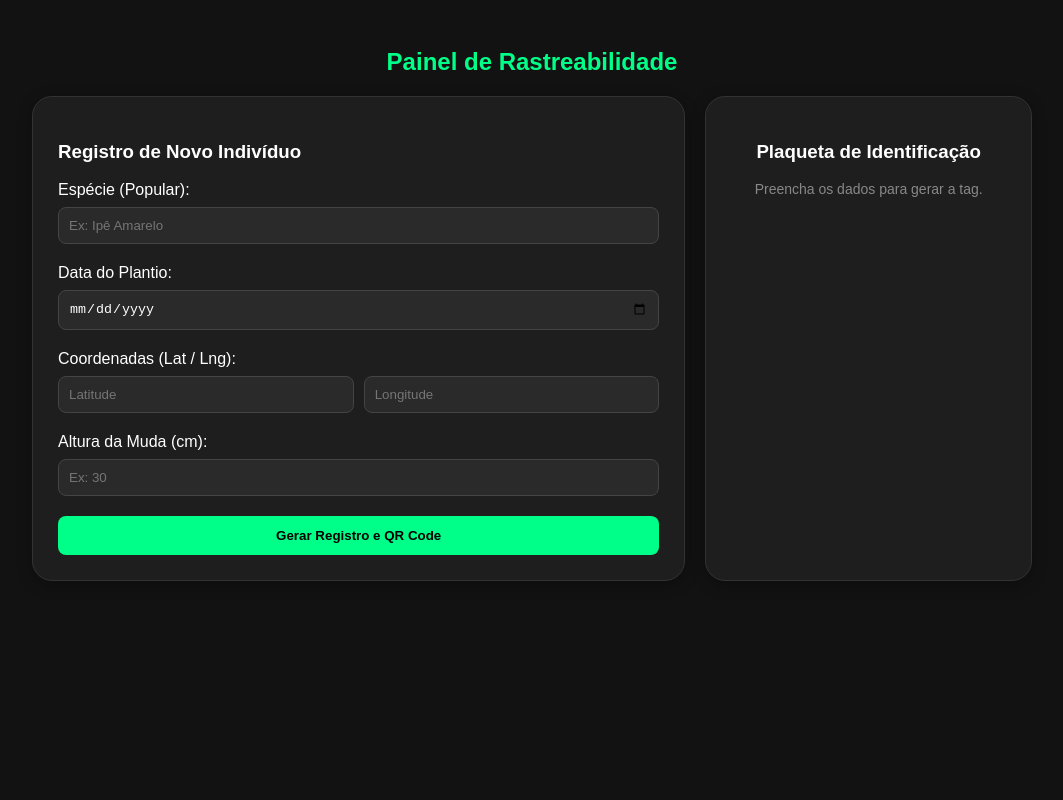
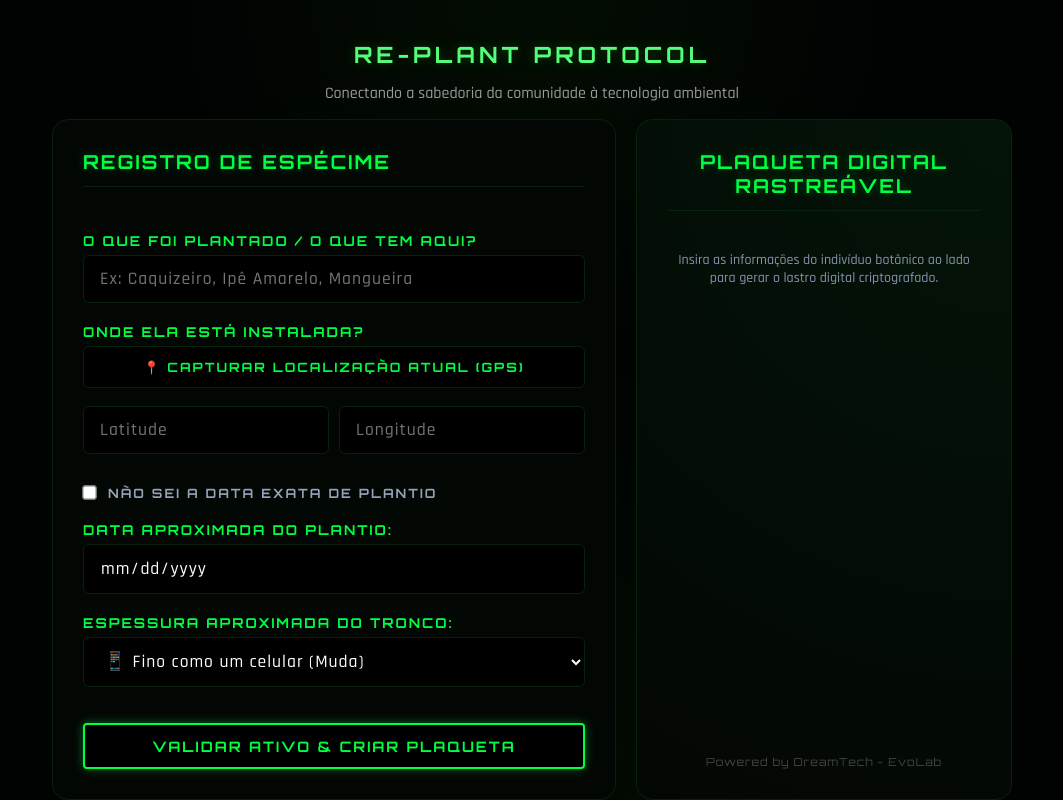
Before and after one commit to Codrigo404/RE-PLANT, a plain HTML site: page dashboard-produtor.html in a window 1280 px wide. Shown: the whole page, without its empty margins (108-1171 px from the left). Drawn offline with Linux system fonts and the light colour scheme.

Commit message:
cadastro arvores

```diff
--- /dev/null
+++ b/css/dashboard-produtor.css
@@ -0,0 +1,350 @@
+/* =========================================================
+   RE-PLANT PROTOCOL — CYBER ECO INTERFACE (MASTER COMPLETO)
+========================================================= */
+
+:root {
+    --neon-green: #39ff14;     /* Verde neon puro original do seu site */
+    --cyber-green: #53ff7a;
+    --dark-bg: #020402;
+    --glass-bg: rgba(255, 255, 255, 0.03);
+    --glass-border: rgba(255, 255, 255, 0.08);
+
+    --soft-shadow: 0 0 40px rgba(57, 255, 20, 0.06);
+    --green-glow:
+        0 0 15px rgba(57, 255, 20, 0.35),
+        0 0 30px rgba(57, 255, 20, 0.12);
+}
+
+/* =========================================================
+   RESET & GLOBAL BOX MODEL CONTROL
+========================================================= */
+* {
+    margin: 0;
+    padding: 0;
+    box-sizing: border-box !important; /* Garante que padding nenhum vaze as caixas */
+}
+
+html, body {
+    width: 100%;
+    min-height: 100vh;
+    background:
+        radial-gradient(circle at top, rgba(57, 255, 20, 0.04), transparent 35%),
+        radial-gradient(circle at bottom, rgba(57, 255, 20, 0.03), transparent 45%),
+        #010302;
+    color: white;
+    font-family: 'Rajdhani', sans-serif;
+    overflow-x: hidden;
+}
+
+/* NOISE OVERLAY */
+body::before {
+    content: "";
+    position: fixed;
+    inset: 0;
+    background-image: radial-gradient(rgba(255, 255, 255, 0.03) 1px, transparent 1px);
+    background-size: 4px 4px;
+    opacity: 0.05;
+    pointer-events: none;
+    z-index: 1;
+}
+
+.main-container {
+    position: relative;
+    z-index: 2;
+    width: 100%;
+    min-height: 100vh;
+}
+
+/* =========================================================
+   TYPOGRAPHY & TOP HEADERS (CORRIGIDO)
+========================================================= */
+.hud-title {
+    font-family: 'Orbitron', sans-serif !important;
+    font-size: 1.4rem;
+    letter-spacing: 4px;
+    color: var(--cyber-green);
+    margin-bottom: 12px;
+    text-transform: uppercase;
+    text-shadow: 0 0 12px rgba(57, 255, 20, 0.25);
+}
+
+.protocol-description {
+    font-family: 'Rajdhani', sans-serif !important;
+    max-width: 850px;
+    color: #9a9a9a;
+    line-height: 1.8;
+    font-size: 1rem;
+    margin-bottom: 45px;
+}
+
+/* =========================================================
+   BENTO CONTAINER & GRID FORM
+========================================================= */
+.bento-container {
+    display: grid;
+    grid-template-columns: 1fr;
+    gap: 20px;
+    max-width: 1000px;
+    margin: 0 auto;
+    padding: 0 20px;
+}
+
+@media (min-width: 768px) {
+    .bento-container {
+        grid-template-columns: 1.8fr 1.2fr;
+    }
+}
+
+/* Estilo do Card Bento (Match Perfeito com sua Home) */
+.bento-box {
+    background-color: #030704 !important; /* Fundo escuro profundo Solarpunk */
+    border: 1px solid #08210d !important; /* Borda fina invisível verde escura */
+    border-radius: 16px !important;
+    padding: 30px;
+    box-shadow: 0 0 40px rgba(57, 255, 20, 0.02);
+    display: flex;
+    flex-direction: column;
+    justify-content: space-between;
+}
+
+.bento-box h3 {
+    font-family: 'Orbitron', sans-serif !important;
+    color: #00ff41 !important;
+    font-size: 1.2rem !important;
+    font-weight: 700;
+    text-transform: uppercase;
+    letter-spacing: 2px;
+    text-shadow: 0 0 10px rgba(0, 255, 65, 0.25);
+    border-bottom: 1px solid #08210d !important;
+    padding-bottom: 12px;
+    margin-bottom: 25px;
+}
+
+.bento-box label {
+    font-family: 'Orbitron', sans-serif !important;
+    font-size: 0.85rem !important;
+    font-weight: 700;
+    letter-spacing: 2px;
+    text-transform: uppercase;
+    color: #00ff41 !important;
+    margin-top: 20px !important;
+    margin-bottom: 6px;
+    display: block;
+}
+
+/* INPUTS E SELECTS — SINTONIA TOTAL TERMINAL */
+.bento-box input[type="text"],
+.bento-box input[type="date"],
+.bento-box input[type="number"],
+.bento-box select {
+    width: 100% !important;
+    max-width: 100% !important;
+    padding: 12px 16px !important;
+    margin: 6px 0 16px 0 !important;
+    background-color: #000000 !important; /* Preto puro */
+    border: 1px solid #08210d !important;
+    border-radius: 6px !important; /* Estilo chip linear */
+    color: #ffffff !important;
+    font-family: 'Rajdhani', sans-serif !important;
+    font-size: 1.1rem !important;
+    letter-spacing: 1px;
+    display: block;
+    transition: all 0.25s ease-in-out;
+}
+
+/* Glow Ativo no Input ao Digitar */
+.bento-box input:focus,
+.bento-box select:focus {
+    outline: none !important;
+    border-color: #00ff41 !important;
+    box-shadow: 0 0 15px rgba(0, 255, 65, 0.3) !important;
+}
+
+/* FLEX BOX RE-ESTRUTURADO PARA AS COORDENADAS */
+.bento-box div[style*="display: flex"] {
+    display: flex;
+    flex-direction: row;
+    gap: 10px;
+    width: 100%;
+}
+
+/* INTERFACE DO CHECKBOX ACCENT */
+.toggle-container {
+    display: flex;
+    align-items: center;
+    gap: 12px;
+    background: transparent !important;
+    border: none !important;
+    padding: 0 !important;
+    margin: 15px 0;
+}
+
+.toggle-container label {
+    margin: 0 !important;
+    font-size: 0.8rem !important;
+    color: #94a3b8 !important;
+}
+
+.toggle-container input[type="checkbox"] {
+    accent-color: #00ff41 !important;
+    transform: scale(1.1);
+    cursor: pointer;
+}
+
+/* BOTÃO CAPTURAR GPS (HUD STYLE) */
+.btn-gps {
+    background-color: #000000 !important;
+    color: #00ff41 !important;
+    border: 1px solid #08210d !important;
+    border-radius: 6px !important;
+    font-family: 'Orbitron', sans-serif !important;
+    font-size: 0.8rem !important;
+    font-weight: 700;
+    letter-spacing: 2px;
+    text-transform: uppercase;
+    padding: 12px 16px !important;
+    margin-bottom: 12px !important;
+    cursor: pointer;
+    width: 100%;
+    transition: all 0.3s ease-in-out;
+}
+
+.btn-gps:hover {
+    border-color: #00ff41 !important;
+    box-shadow: 0 0 15px rgba(0, 255, 65, 0.3) !important;
+    background-color: rgba(0, 255, 65, 0.02) !important;
+}
+
+/* BOTÃO SUBMIT (MATCH DO SEU HOVER MODELO 2 DA HOME) */
+.bento-box button[type="submit"] {
+    width: 100%;
+    padding: 12px 20px;
+    background-color: #000000 !important;
+    color: #00ff41 !important;
+    font-family: 'Orbitron', sans-serif !important;
+    font-size: 0.9rem !important;
+    font-weight: 700;
+    text-transform: uppercase;
+    letter-spacing: 2px;
+    border: 2px solid #00ff41 !important; /* Contorno neon igual ao LOGIN */
+    border-radius: 4px !important; /* Cantos retos estilo chip */
+    box-shadow: 0 0 10px rgba(0, 255, 65, 0.4) !important;
+    cursor: pointer;
+    transition: all 0.3s ease-in-out;
+    margin-top: 20px;
+}
+
+.bento-box button[type="submit"]:hover {
+    background-color: #00ff41 !important; /* Preenche de verde no hover */
+    color: #000000 !important;           /* Texto fica preto */
+    box-shadow: 0 0 25px rgba(0, 255, 65, 0.8), 0 0 45px rgba(0, 255, 65, 0.6) !important;
+}
+
+/* =========================================================
+   PLAQUETA BIO-DIGITAL (PAINEL DA DIREITA)
+========================================================= */
+#qr-box {
+    text-align: center;
+    background: radial-gradient(circle at top right, #041408, #030704);
+}
+
+#qrcode-img {
+    margin: 20px auto;
+    background: white;
+    padding: 16px;
+    border-radius: 12px;
+    display: inline-block;
+    box-shadow: 0 8px 24px rgba(0,0,0,0.5);
+}
+
+.tag-info {
+    background: #000000 !important;
+    border: 1px solid #08210d !important;
+    border-radius: 8px !important;
+    padding: 22px !important;
+}
+
+.tag-info p {
+    font-family: 'Rajdhani', sans-serif !important;
+    font-size: 1rem !important;
+    color: #94a3b8 !important;
+    margin: 10px 0 !important;
+    text-align: left;
+}
+
+.tag-info p span {
+    color: #ffffff !important;
+    font-weight: 600;
+}
+
+.tag-info p strong {
+    font-family: 'Orbitron', sans-serif !important;
+    font-size: 0.8rem !important;
+    color: #00ff41 !important;
+    letter-spacing: 1px;
+    display: inline-block;
+    width: 110px;
+}
+
+#btn-imprimir {
+    margin-top: 15px;
+    background-color: #000000 !important;
+    color: #ffffff !important;
+    border: 1px solid rgba(255, 255, 255, 0.2) !important;
+    border-radius: 4px !important;
+    font-family: 'Orbitron', sans-serif !important;
+    font-size: 0.85rem !important;
+    font-weight: 700;
+    letter-spacing: 1px;
+    text-transform: uppercase;
+    padding: 12px 20px !important;
+    cursor: pointer;
+    transition: all 0.2s ease-in-out;
+    width: 100%;
+}
+
+#btn-imprimir:hover {
+    border-color: #ffffff !important;
+    background-color: rgba(255, 255, 255, 0.05) !important;
+    box-shadow: 0 0 15px rgba(255, 255, 255, 0.1) !important;
+}
+
+/* =========================================================
+   📱 MEDIA QUERIES EXTENSIVAS (MOBILE CRASH FIXES)
+========================================================= */
+@media (max-width: 600px) {
+    /* Força os inputs de geolocalização a empilharem verticalmente no celular */
+    .bento-box div[style*="display: flex"] {
+        flex-direction: column !important;
+        gap: 0px !important;
+    }
+
+    /* Reduz padding excessivo para sobrar área útil interna */
+    .bento-box {
+        padding: 20px 16px !important;
+    }
+
+    /* Evita que o texto grande do botão GPS exploda o layout */
+    .btn-gps {
+        font-size: 0.75rem !important;
+        padding: 12px 8px !important;
+        white-space: normal !important;
+    }
+
+    /* Ajuste responsivo para fontes de cabeçalho global */
+    .hud-title {
+        font-size: 1.6rem !important;
+        text-align: center;
+        padding: 0 10px;
+    }
+
+    .protocol-description {
+        font-size: 0.95rem !important;
+        text-align: center;
+        padding: 0 15px;
+        margin-bottom: 30px;
+    }
+}
+
+/* Mantém as animações do núcleo do site intactas */
+.hidden { display: none !important; }
--- a/dashboard-produtor.html
+++ b/dashboard-produtor.html
@@ -3,113 +3,116 @@
 <head>
     <meta charset="UTF-8">
     <meta name="viewport" content="width=device-width, initial-scale=1.0">
-    <title>Painel Bento - Cadastro de Árvore</title>
+    <title>Re-plant Protocol - Cadastro Bento</title>
+
+    <!-- CONEXÃO DE FONTES CYBER-ECO (Essencial para Orbitron e Rajdhani funcionarem) -->
+    <link rel="preconnect" href="https://fonts.googleapis.com">
+    <link rel="preconnect" href="https://fonts.gstatic.com" crossorigin>
+    <link href="https://fonts.googleapis.com/css2?family=Orbitron:wght@400;700;900&family=Rajdhani:wght@500;600;700&display=swap" rel="stylesheet">
+
+    <!-- Link para o CSS Externo -->
+    <link rel="stylesheet" href="./css/dashboard-produtor.css">
+
+    <!-- Biblioteca do QR Code (CDN) -->
     <script src="https://cdnjs.cloudflare.com/ajax/libs/qrcodejs/1.0.0/qrcode.min.js"></script>
-    <style>
-        /* Estilo Base do Bento UI */
-        body { background-color: #121212; color: #fff; font-family: sans-serif; padding: 20px; }
-
-        .bento-container {
-            display: grid;
-            grid-template-columns: 2fr 1fr; /* Duas colunas, a primeira maior */
-            gap: 20px;
-            max-width: 1000px;
-            margin: 0 auto;
-        }
-
-        .bento-box {
-            background-color: #1e1e1e;
-            border-radius: 20px;
-            padding: 25px;
-            box-shadow: 0 4px 15px rgba(0,0,0,0.3);
-            border: 1px solid #333;
-        }
-
-        /* Estilos do Formulário */
-        input, select {
-            width: 100%; padding: 10px; margin: 8px 0 20px;
-            background: #2a2a2a; border: 1px solid #444; color: #fff;
-            border-radius: 8px; box-sizing: border-box;
-        }
-
-        button {
-            background-color: #00ff88; color: #000; font-weight: bold;
-            border: none; padding: 12px 20px; border-radius: 8px;
-            cursor: pointer; width: 100%; transition: 0.3s;
-        }
-        button:hover { background-color: #00cc6a; }
-
-        /* Estilo do Card do QR Code */
-        #qr-box { text-align: center; }
-        #qrcode-img { margin: 20px auto; background: white; padding: 10px; border-radius: 10px; display: inline-block; }
-        .hidden { display: none; }
-    </style>
 </head>
 <body>
 
-    <h2 style="text-align: center; color: #00ff88;">Painel de Rastreabilidade</h2>
+    <div class="main-container">
 
+        <!-- HEADER ALINHADO COM O CSS MESTRE (.hud-title e .protocol-description) -->
+        <header style="text-align: center; padding: 40px 20px 10px;">
+            <h2 class="hud-title">RE-PLANT PROTOCOL</h2>
+            <p class="protocol-description" style="margin: 0 auto;">
+                Conectando a sabedoria da comunidade à tecnologia ambiental
+            </p>
+        </header>
+
+        <!-- GRID BENTO CONFIGURADO -->
         <div class="bento-container">
 
+            <!-- Bloco Principal: Formulário Bento Inteligente -->
             <div class="bento-box">
-            <h3>Registro de Novo Indivíduo</h3>
+                <h3>Registro de Espécime</h3>
                 <form id="form-arvore">
-                <label>Espécie (Popular):</label>
-                <input type="text" id="especie" placeholder="Ex: Ipê Amarelo" required>
 
-                <label>Data do Plantio:</label>
-                <input type="date" id="data-plantio" required>
+                    <label for="especie">O que foi plantado / O que tem aqui?</label>
+                    <input type="text" id="especie" placeholder="Ex: Caquizeiro, Ipê Amarelo, Mangueira" required>
 
-                <label>Coordenadas (Lat / Lng):</label>
-                <div style="display: flex; gap: 10px;">
-                    <input type="text" id="lat" placeholder="Latitude">
-                    <input type="text" id="lng" placeholder="Longitude">
+                    <!-- Módulo de Geolocalização Simples -->
+                    <label>Onde ela está instalada?</label>
+                    <button type="button" class="btn-gps" id="btn-capturar-gps">📍 Capturar Localização Atual (GPS)</button>
+
+                    <!-- Container tratado com inline-style flex para manter o fallback de estrutura -->
+                    <div style="display: flex; gap: 10px; width: 100%;">
+                        <input type="text" id="lat" placeholder="Latitude" required readonly>
+                        <input type="text" id="lng" placeholder="Longitude" required readonly>
                     </div>
 
-                <label>Altura da Muda (cm):</label>
-                <input type="number" id="altura" placeholder="Ex: 30" required>
+                    <!-- Módulo de Idade Adaptado para Leigos -->
+                    <div class="toggle-container">
+                        <input type="checkbox" id="nao-sei-data">
+                        <label style="margin: 0; cursor: pointer;" for="nao-sei-data">Não sei a data exata de plantio</label>
+                    </div>
 
-                <button type="submit">Gerar Registro e QR Code</button>
+                    <div id="container-data">
+                        <label for="data-plantio">Data aproximada do Plantio:</label>
+                        <input type="date" id="data-plantio">
+                    </div>
+
+                    <div id="container-estagio" class="hidden">
+                        <label for="estagio-vida">Estágio atual de crescimento:</label>
+                        <select id="estagio-vida">
+                            <option value="🌱 Muda (Sapling)">🌱 Muda (Pequena/Recém-plantada)</option>
+                            <option value="🌿 Jovem (Juvenile)">🌿 Árvore Jovem (Em crescimento)</option>
+                            <option value="🌳 Adulta (Mature)" selected>🌳 Árvore Adulta (Já dá sombra/frutos - Ex: Caqui)</option>
+                            <option value="🍂 Anciã (Senescent)">🍂 Árvore Anciã (Muito antiga)</option>
+                        </select>
+                    </div>
+
+                    <!-- Seletor de Tronco em analogias visuais -->
+                    <label for="tamanho-tronco">Espessura aproximada do tronco:</label>
+                    <select id="tamanho-tronco" required>
+                        <option value="📱 Espessura de um Celular (Muda)">📱 Fino como um celular (Muda)</option>
+                        <option value="☕ Espessura de uma Caneca">☕ Como uma caneca de café (Jovem)</option>
+                        <option value="🪣 Espessura de um Balde">🪣 Grosso como um balde (Adulta)</option>
+                        <option value="🚗 Mais largo que um Pneu">🚗 Muito grosso, tamanho de um pneu (Anciã)</option>
+                    </select>
+
+                    <button type="submit">Validar Ativo & Criar Plaqueta</button>
                 </form>
             </div>
 
+            <!-- Bloco Lateral Bento: Saída do QR Code e Identidade Visual -->
             <div class="bento-box" id="qr-box">
-            <h3>Plaqueta de Identificação</h3>
-            <p style="color: #888; font-size: 14px;">Preencha os dados para gerar a tag.</p>
+                <div>
+                    <h3>Plaqueta Digital Rastreável</h3>
+                    <p id="placeholder-text" style="color: #8892b0; font-size: 14px; margin-top: 40px; font-family: 'Rajdhani', sans-serif;">
+                        Insira as informações do indivíduo botânico ao lado para gerar o lastro digital criptografado.
+                    </p>
+                </div>
 
-            <div id="resultado-tag" class="hidden">
-                <p><strong>ID:</strong> <span id="id-display" style="color: #00ff88;"></span></p>
+                <div id="resultado-tag" class="hidden" style="width: 100%;">
+                    <div class="tag-info">
+                        <p><strong>Registro ID:</strong> <span id="id-display" style="color: #00ff88; font-family: monospace;"></span></p>
+                        <p><strong>Planta:</strong> <span id="especie-display"></span></p>
+                        <p><strong>Estágio:</strong> <span id="tempo-display"></span></p>
+                        <p><strong>Tronco:</strong> <span id="tronco-display"></span></p>
+                        <p style="font-size: 11px; color:#888;"><strong>Local:</strong> <span id="geo-display"></span></p>
+                    </div>
+
                     <div id="qrcode-img"></div>
-                <button onclick="window.print()" style="margin-top: 15px; background: #333; color: white;">Imprimir Plaqueta</button>
+
+                    <p style="font-size: 12px; color: #00ff88; margin: 10px 0; font-family: 'Orbitron', sans-serif; letter-spacing: 1px;">✓ Ativo Tokenizado no Re-plant Protocol</p>
+                    <button id="btn-imprimir">🖨️ Imprimir Plaqueta Física</button>
+                </div>
+                <div style="font-size: 11px; color: #444; margin-top: 20px; font-family: 'Orbitron', sans-serif; letter-spacing: 1px;">Powered by DreamTech - EvoLab</div>
+            </div>
+
         </div>
     </div>
 
-    </div>
-
-    <script>
-        document.getElementById('form-arvore').addEventListener('submit', function(e) {
-            e.preventDefault(); // Impede a página de recarregar
-
-            // 1. Gera um ID Único Aleatório para a árvore
-            const idUnico = 'REP-' + Math.random().toString(36).substr(2, 9).toUpperCase();
-
-            // Mostra a área do QR Code
-            document.getElementById('resultado-tag').classList.remove('hidden');
-            document.getElementById('id-display').innerText = idUnico;
-
-            // Limpa o QR code anterior (se houver)
-            document.getElementById('qrcode-img').innerHTML = "";
-
-            // 2. Cria o QR Code usando a biblioteca
-            new QRCode(document.getElementById("qrcode-img"), {
-                text: idUnico, // O que o celular vai ler quando escanear
-                width: 150,
-                height: 150,
-                colorDark : "#000000",
-                colorLight : "#ffffff",
-                correctLevel : QRCode.CorrectLevel.H
-            });
-        });
-    </script>
+    <!-- Link para o JS Externo -->
+    <script src="script.js"></script>
 </body>
 </html>
```
Lines whose indentation alone changed are shown as unchanged.
